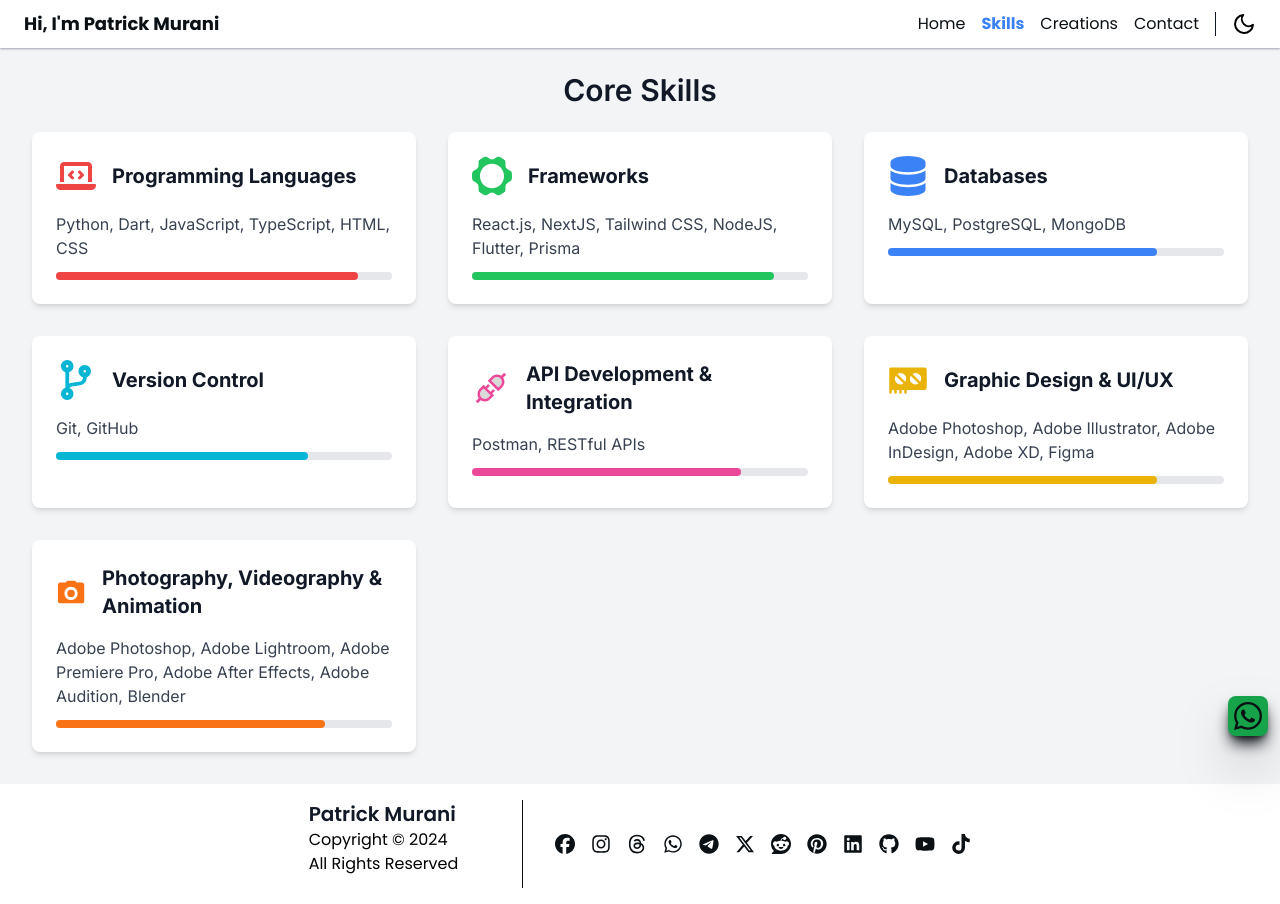
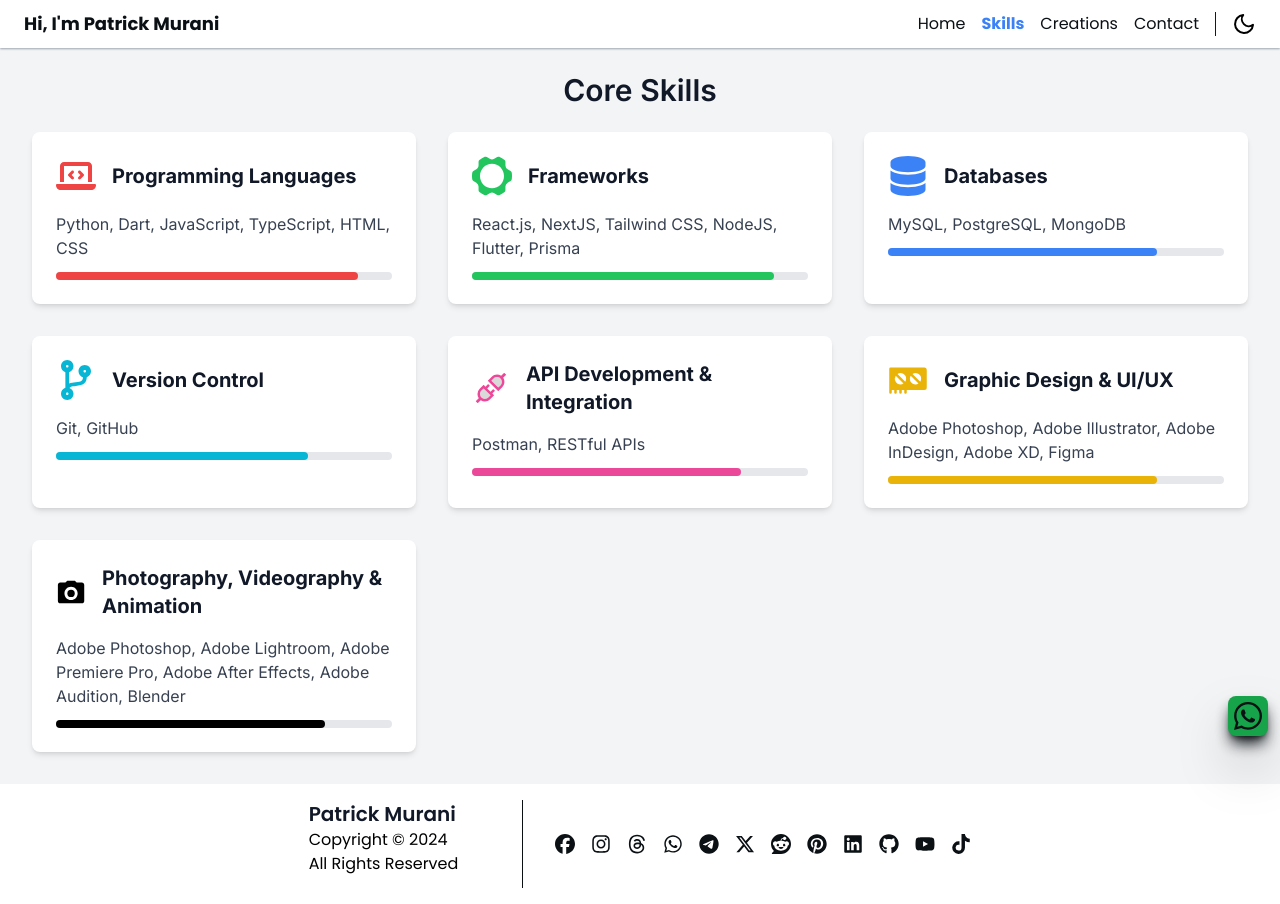
Before and after one commit to PatohMrun/murani, a Next.js app: page /skills in a window 1280 px wide. Built offline with nearby package versions, Linux system fonts and the light colour scheme.

Commit message:
Photography color to black, from orange 500 and 400

```diff
--- a/app/(user)/skills/page.tsx
+++ b/app/(user)/skills/page.tsx
@@ -89,11 +89,11 @@
             color: "bg-yellow-500"
         },
         {
-            icon: <IoMdCamera className="text-orange-500 dark:text-orange-400" size={40} />,
+            icon: <IoMdCamera className="text-black dark:text-black" size={40} />,
             title: "Photography, Videography & Animation",
             skills: "Adobe Photoshop, Adobe Lightroom, Adobe Premiere Pro, Adobe After Effects, Adobe Audition, Blender",
             progress: "80%",
-            color: "bg-orange-500"
+            color: "bg-black"
         }
     ];
 
```
